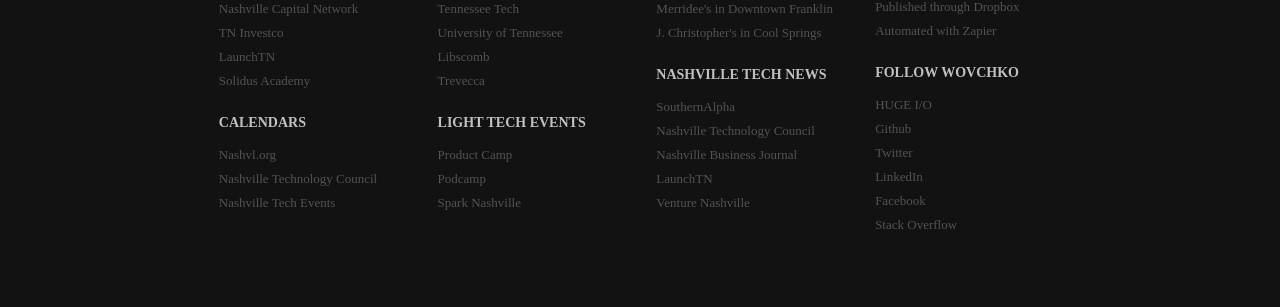
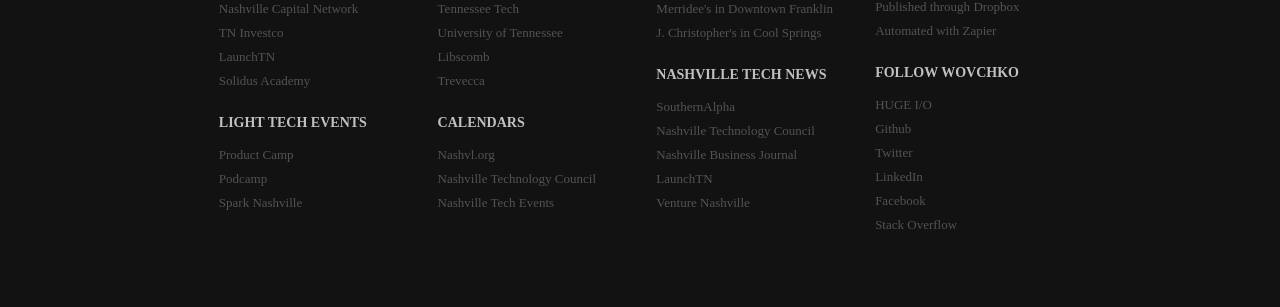
Before and after one commit to wovchko/inklings, a Jekyll site: the page built from index.html, in a window 1280 px wide. Shown: the part 1883-2190 px from the top of the page. Built offline with Jekyll 4.4.1, drawn with Linux system fonts in a browser that asks for light colours; Markdown is read by kramdown in place of the engine named in the settings; the list of posts is cut into pages by our own code; some of the changed lines change nothing that is shown.

```diff
--- a/_layouts/default.html
+++ b/_layouts/default.html
@@ -70,10 +70,10 @@
           <p><a href="http://launchtn.org/" target="_blank">LaunchTN</a></p>
           <p><a href="http://www.solidus.com/strategy.html" target="_blank">Solidus Academy</a></p>
 
-          <h6>Calendars</h6>
-          <p><a href="http://nashvl.org" target="_blank">Nashvl.org</a></p>
-          <p><a href="http://technologycouncil.com" target="_blank">Nashville Technology Council</a></p>
-          <p><a href="http://nashvilletechevents.com" target="_blank">Nashville Tech Events</a></p>
+          <h6>Light Tech Events</h6>
+          <p><a href="http://productcampnashville.com/" target="_blank">Product Camp</a></p>
+          <p><a href="http://podcampnashville.org/" target="_blank">Podcamp</a></p>
+          <p><a href="http://southernalpha.com/spark/" target="_blank">Spark Nashville</a></p>
         </div>
         <div class="span2">
           <h6>Meet-Ups</h6>
@@ -96,10 +96,10 @@
           <p><a href="http://lipscomb.edu/" target="_blank">Libscomb</a></p>
           <p><a href="http://trevecca.edu/" target="_blank">Trevecca</a></p>
 
-          <h6>Light Tech Events</h6>
-          <p><a href="http://productcampnashville.com/" target="_blank">Product Camp</a></p>
-          <p><a href="http://podcampnashville.org/" target="_blank">Podcamp</a></p>
-          <p><a href="http://southernalpha.com/spark/" target="_blank">Spark Nashville</a></p>
+          <h6>Calendars</h6>
+          <p><a href="http://nashvl.org" target="_blank">Nashvl.org</a></p>
+          <p><a href="http://technologycouncil.com" target="_blank">Nashville Technology Council</a></p>
+          <p><a href="http://nashvilletechevents.com" target="_blank">Nashville Tech Events</a></p>
         </div>
         <div class="span2">
           <h6>Co-working Spaces</h6>
```
